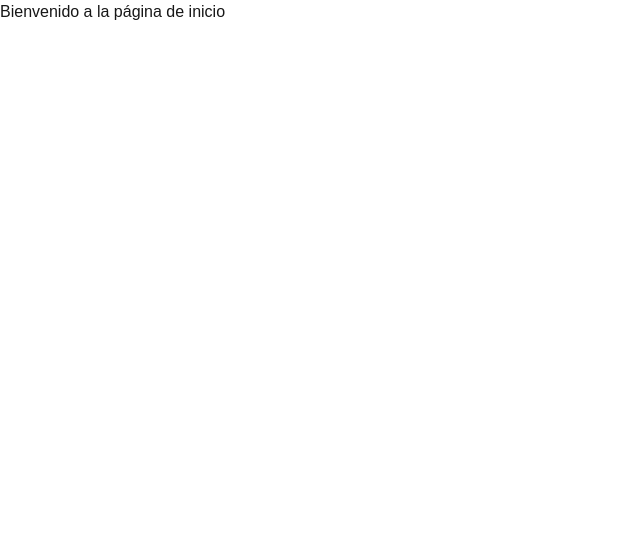
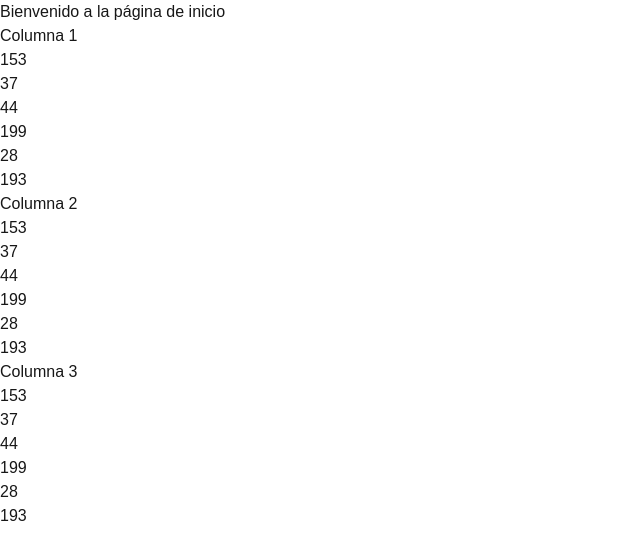
Before and after one commit to adecuellarv/react-nextjs, a Next.js app: page /game in a window 1280 px wide. Shown: the top 560 px of the page, without its empty margins (0-640 px from the left). Built offline with nearby package versions, Linux system fonts and the light colour scheme.

Commit message:
draw numbers

```diff
--- /dev/null
+++ b/src/app/componets/award/index.tsx
@@ -0,0 +1,17 @@
+import React, { Fragment } from "react";
+
+interface AwardProps {
+  value: number
+}
+
+const Award: React.FC<AwardProps> = ({ value }) => {
+  return (
+    <Fragment>
+      <div>
+        {value}
+      </div>
+    </Fragment>
+  )
+}
+
+export default Award;
--- /dev/null
+++ b/src/app/componets/slotMachines/helpers.ts
@@ -0,0 +1,12 @@
+export const getArrayAwards = () => {
+  const limitAwards: number = 7
+  const minValues = 3
+  const maxValue = 200
+  const newArray: number[] = []
+  for (let i = 0; i < limitAwards; i++) {
+    const randomNum =
+      Math.floor(Math.random() * (maxValue - minValues + 1)) + minValues
+    if (!newArray.includes(randomNum)) newArray.push(randomNum)
+  }
+  return newArray
+}
--- /dev/null
+++ b/src/app/componets/slotMachines/index.tsx
@@ -0,0 +1,38 @@
+"use client";
+import React, { Fragment, useEffect, useState } from "react";
+import WheelList from "../wheelList";
+import { getArrayAwards } from "./helpers";
+
+const SlotMachines = () => {
+  const [listAward, setListAward] = useState<number[]>([]);
+
+  useEffect(() => {
+    const resp = getArrayAwards();
+    if (resp) setListAward(resp);
+  }, []);
+
+  return (
+    <Fragment>
+      <div>
+        <h1>Columna 1</h1>
+        <WheelList
+          listAward={listAward}
+        />
+      </div>
+      <div>
+        <h1>Columna 2</h1>
+        <WheelList
+          listAward={listAward}
+        />
+      </div>
+      <div>
+        <h1>Columna 3</h1>
+        <WheelList
+          listAward={listAward}
+        />
+      </div>
+    </Fragment>
+  )
+};
+
+export default SlotMachines;
--- /dev/null
+++ b/src/app/componets/wheelList/index.tsx
@@ -0,0 +1,27 @@
+"use client";
+import React, { Fragment } from "react";
+import Award from "../award";
+
+interface WheelListProps {
+  listAward: number[]
+}
+
+const WheelList: React.FC<WheelListProps> = ({ listAward }) => {
+  return (
+    <Fragment>
+      <div>
+        {!!listAward.length && listAward.map((i, key) => {
+          return (
+            <Award
+              value={i}
+              key={key}
+            />
+          )
+        })
+        }
+      </div>
+    </Fragment>
+  )
+};
+
+export default WheelList;
--- a/src/app/game/page.jsx
+++ b/src/app/game/page.tsx
@@ -1,9 +1,11 @@
 import React from 'react';
+import SlotMachines from '../componets/slotMachines';
 
 const Game = () => {
     return (
         <div>
             <h2>Bienvenido a la página de inicio</h2>
+            <SlotMachines />
         </div>
     );
 };
```
